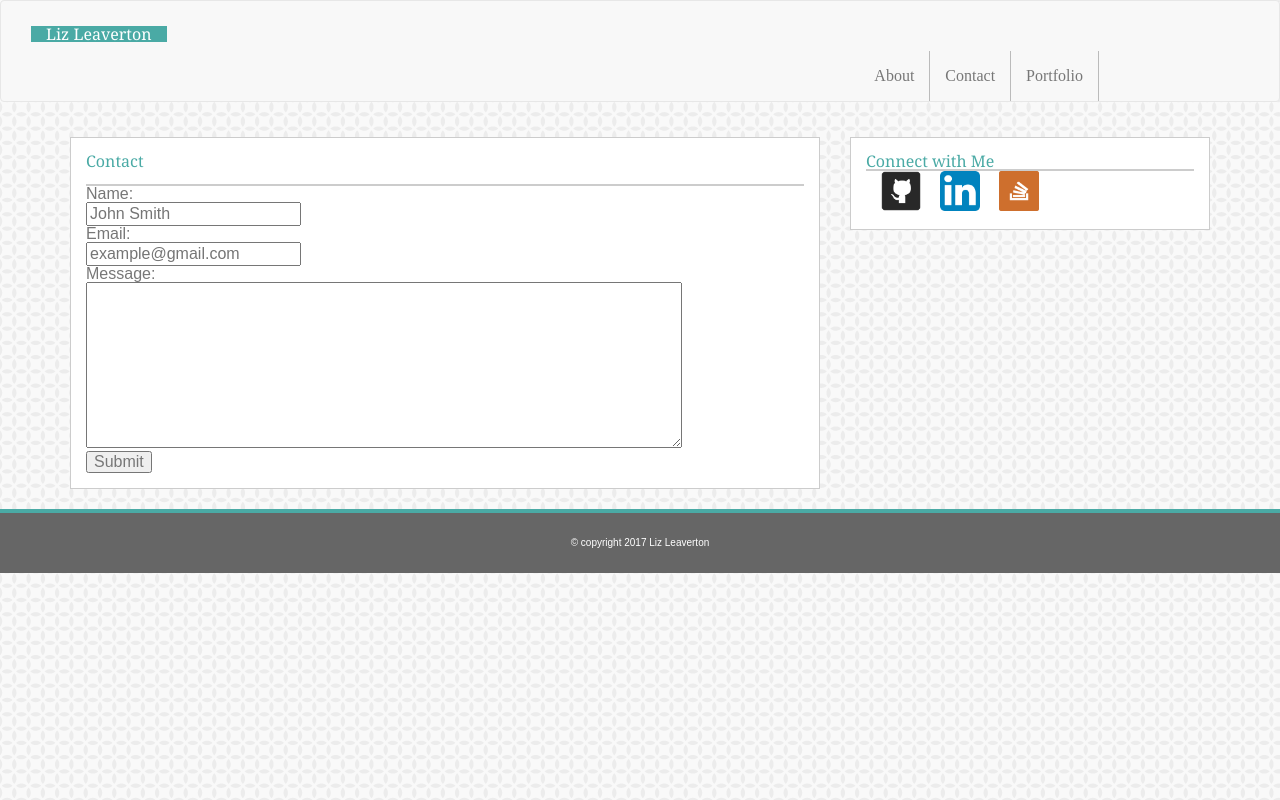
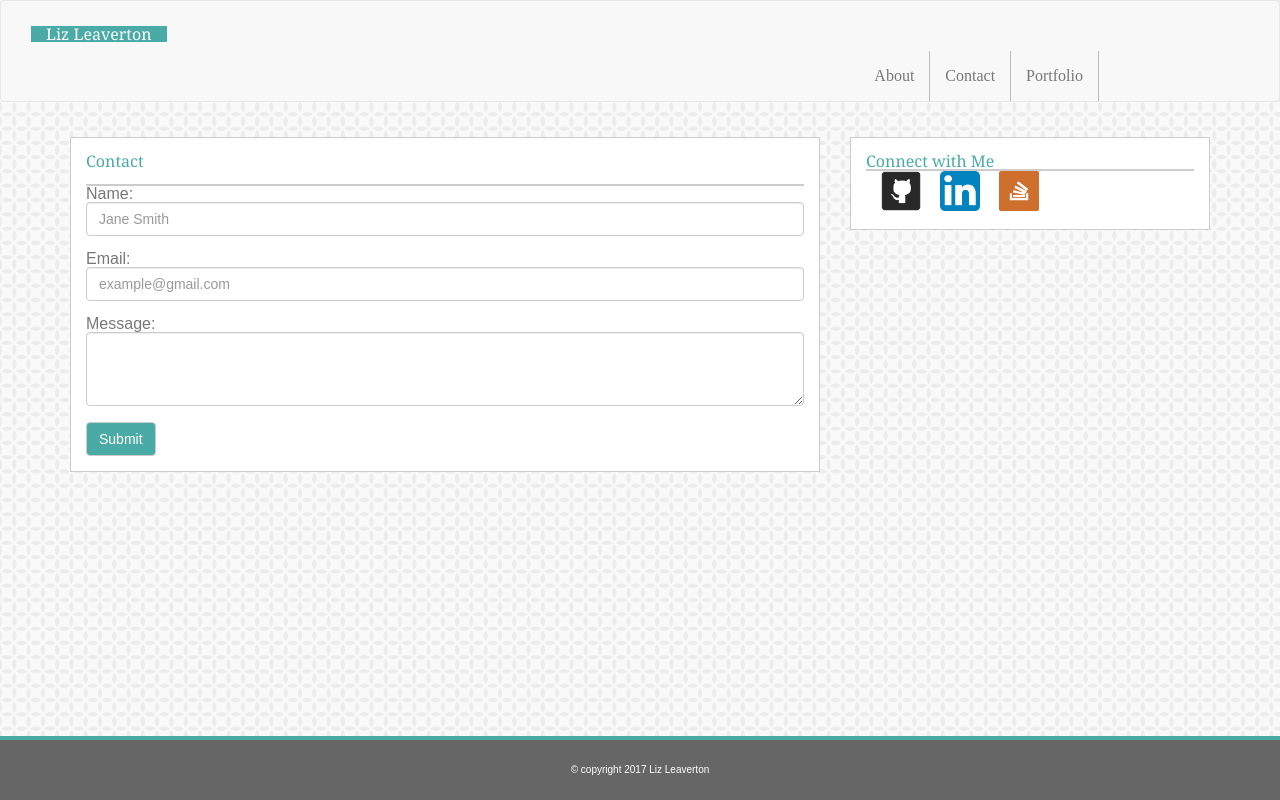
Before and after one commit to eleaverton/Bootstrap-Portfolio, a plain HTML site: page contact.html in a window 1280 px wide. Drawn offline with nearby package versions, Linux system fonts and the light colour scheme; files that its build step writes are made by us from their sources.

Commit message:
added some media queries to the footer to fix it

```diff
--- a/assets/css/style.css
+++ b/assets/css/style.css
@@ -39,6 +39,7 @@ li {
 	background-color: #ffffff;
 	border: 1px solid #cccccc;
 	margin-top:15px;
+	margin-bottom:20px;
 	font-family:'Arial', 'Helvetica Neue', Helvetica, sans-serif;
 	color: #777777;
 	}
@@ -59,6 +60,7 @@ h2 {
 	background-color: #ffffff;
 	margin-top: 15px;
 	margin-right: 615px;
+	margin bottom:20px;
 }
 
 h3{
@@ -88,7 +90,21 @@ h3{
 
 /*footer for all three*/
 
-footer {
+.footer1 {
+	background: #666666;
+	padding: 25px;
+	font-size: 10px;
+  	text-align: center;
+  	font-family:'Arial', 'Helvetica Neue', Helvetica, sans-serif;
+  	color: #ffffff;
+  	border-top: 4px solid #4aaaa5;
+  	margin-top:20px;
+  	position:absolute;
+  	bottom:0;
+  	width:100%;
+}
+
+.footer2 {
 	background: #666666;
 	padding: 25px;
 	font-size: 10px;
@@ -114,38 +130,22 @@ footer {
 
 
 /*specific to contact.html*/
-/*form {
-	font-family:'Arial', 'Helvetica Neue', Helvetica, sans-serif;
-	color: #777777
+
+.form-control{
+	width:100%;
 }
 
-input[type=text] {
-    width: 100%;
-    padding: 8px;
-    margin: 8px 0;
-    box-sizing: border-box;
+.btn-default{
+	background-color:#4aaaa5;
+	color:#ffffff;
 }
-
-textarea{
-	margin-top: 8px;
-	resize: none;
-}
-
-input[type=submit] {
-	background-color: #4aaaa5;
-	color: #ffffff;
-	padding: 8px;
-	border: none;
-	font-family:'Arial', 'Helvetica Neue', Helvetica, sans-serif;
-	margin-top: 15px;
-}*/
 
 /*specific to portfolio.html*/
 
 .image1, .image2, .image3, .image4, .image5 {
 	margin:15px;
 	position: relative;
-	width: 40%;
+	/*width: 40%;*/
 	float: left;
 }
 
@@ -164,3 +164,23 @@ input[type=submit] {
 	padding: 5px;
 
 }
+/*Only have to add media queries to make sure footer stays in place as screen is sized*/
+
+@media screen and (max-width:980px){
+	.footer1{
+		position:static;
+
+	}
+}
+
+@media screen and (max-width:770px){
+
+	.navbar-nav{
+		padding-top: 0px;
+		margin-left: 15px;
+	}
+
+	li {
+		border-right: 0px;
+	}
+}
--- a/contact.html
+++ b/contact.html
@@ -10,6 +10,7 @@
 </head>
 
 <body>
+	<!--Bootstrap navbar-->
 	<nav class="navbar navbar-default" role="navigation">
 		<div class="container-fluid">
 			<div class="navbar-header">
@@ -30,20 +31,27 @@
 
 	</nav>
 
+	<!-- Container surrounds everything between navbar and footer. Within container is a row with two columns in it, one for the contact page and one for the connect section-->
 	<div class="container">
 		<div class="row">
-			<div class="col-sm-8 col-xs-12">
+			<div class="col-md-8 col-sm-12 col-xs-12">
 				<section id = "contact-message">
 					<h2> Contact </h2>
 
 					<form>
-						Name: <br>
-						<input type = "text" name = "username" placeholder = "John Smith"> <br>
-						Email: <br>
-						<input type = "text" name = "email" placeholder = "example@gmail.com"> <br>
-						Message: <br>
-						<textarea class = "message" rows = 10 cols = 62> </textarea> <br>
-						<input type="submit" value="Submit">
+					  <div class="form-group">
+					    <label for="exampleInputPassword1">Name:</label>
+					    <input type="password" class="form-control" id="exampleInputPassword1" placeholder="Jane Smith">
+					  </div>
+					  <div class="form-group">
+					    <label for="exampleInputEmail1">Email:</label>
+					    <input type="name" class="form-control" id="exampleInputEmail1" placeholder="example@gmail.com">
+					  </div>
+					  Message:
+					<textarea class="form-control" rows="3">
+					</textarea>
+					<br>
+					  <button type="submit" class="btn btn-default">Submit</button>
 					</form>
 				</section>
 			</div>
@@ -67,7 +75,7 @@
 		</div>
 	</div>
 
-	<footer class="footer">
+	<footer class="footer1">
 			<center>&copy; copyright 2017 Liz Leaverton</center>
 	</footer>
 
```
Also changed, not shown: index.html (+3 -3 lines), portfolio.html (+19 -3 lines).
